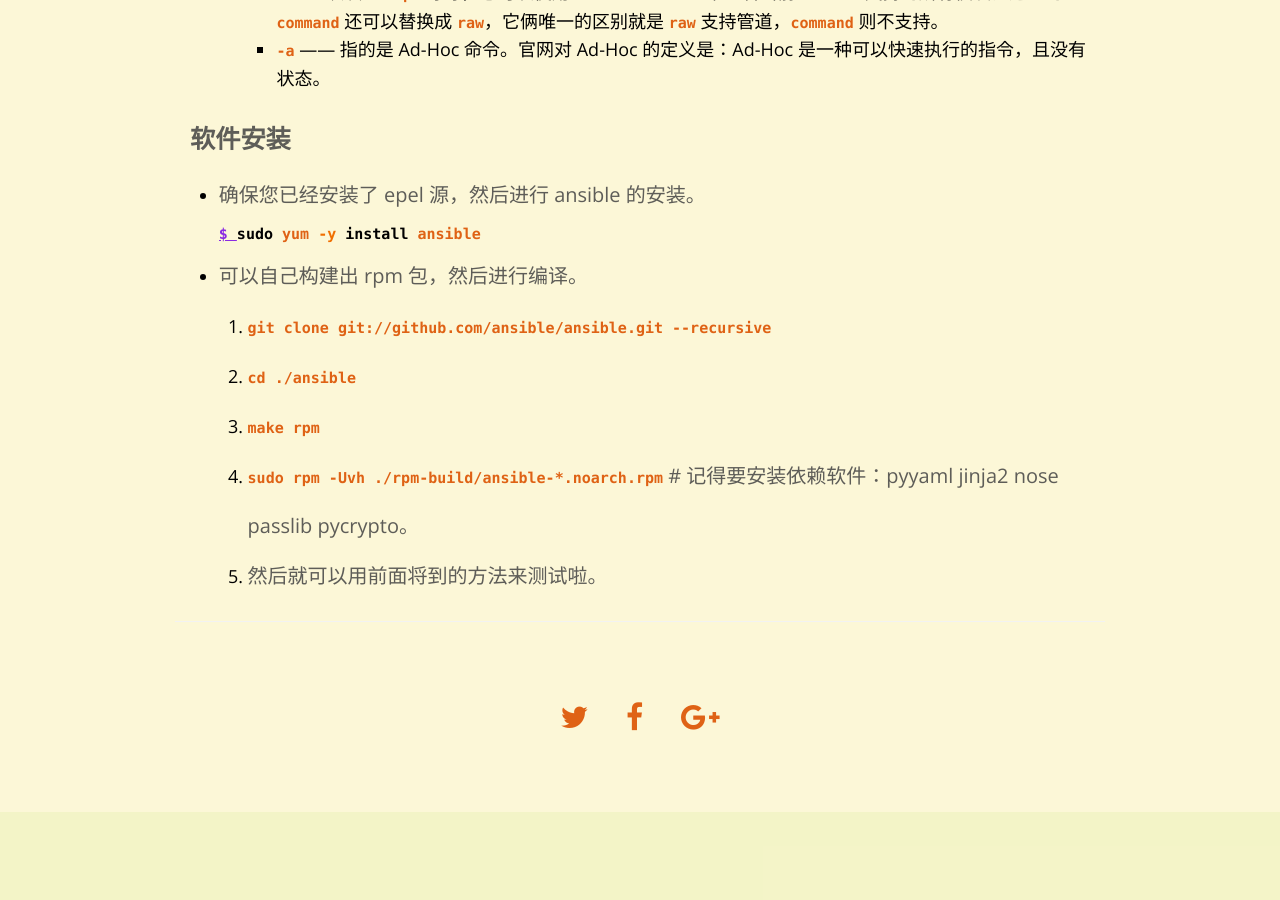
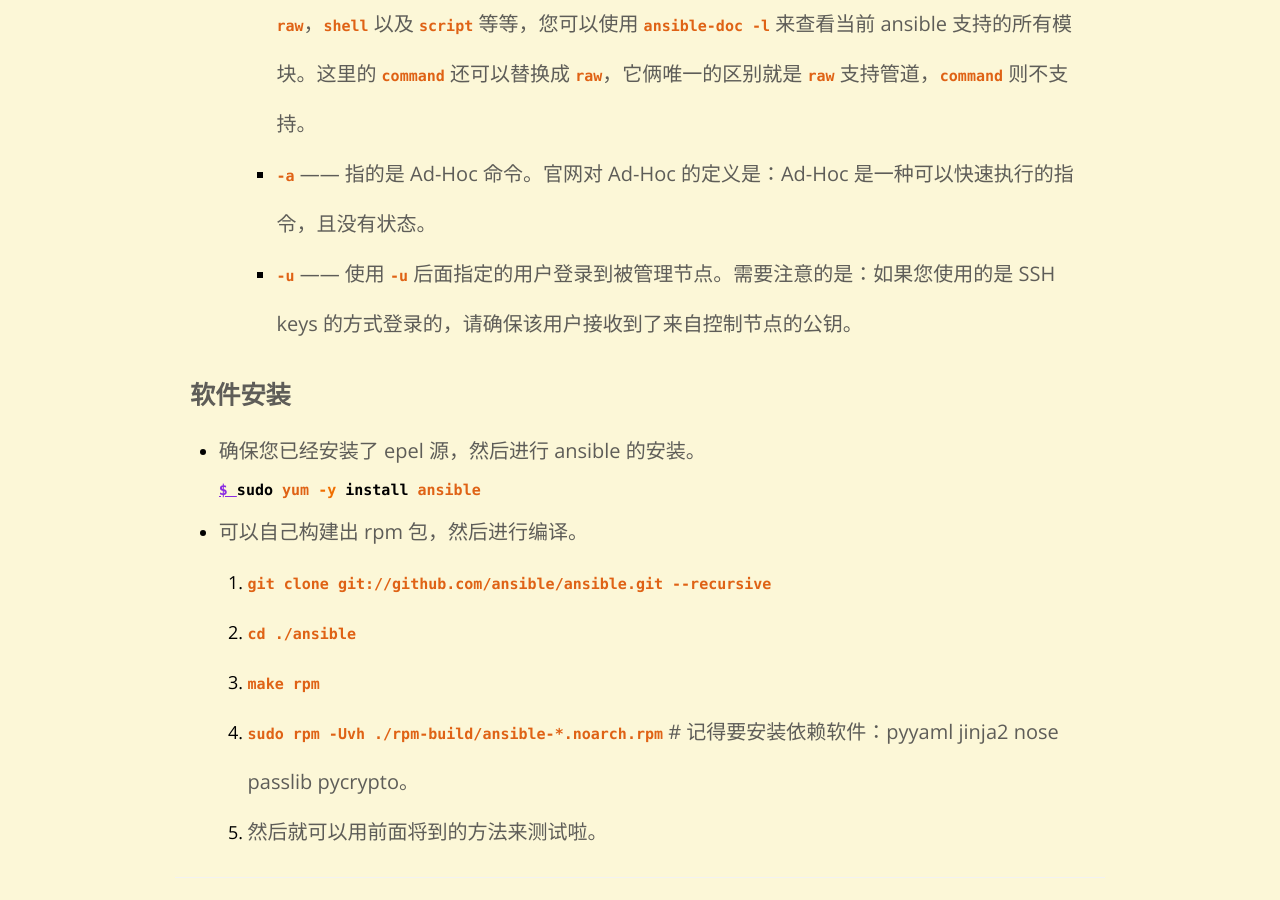
Before and after one commit to yaqi001/yaqi.github.io, a Jekyll site: the page built from _posts/2015-10-23-Ansible 从0到1.md, in a window 1280 px wide and 900 px high, scrolled down 5117 px. Built offline with Jekyll 4.4.1, drawn with Linux system fonts in a browser that asks for light colours; nearby versions of some CDN libraries.

Commit message:
add sth. fixed

```diff
--- a/_posts/2015-10-23-Ansible 从0到1.md
+++ b/_posts/2015-10-23-Ansible 从0到1.md
@@ -186,7 +186,10 @@ tags:
      ~~~
 
      * `-m` —— 用于执行后面指定的模块，这里我们使用的是 `command`，当然也有其它的模块例如：`raw`，`shell` 以及 `script` 等等，您可以使用 `ansible-doc -l` 来查看当前 ansible 支持的所有模块。这里的 `command` 还可以替换成 `raw`，它俩唯一的区别就是 `raw` 支持管道，`command` 则不支持。
+
      * `-a` —— 指的是 Ad-Hoc 命令。官网对 Ad-Hoc 的定义是：Ad-Hoc 是一种可以快速执行的指令，且没有状态。
+
+     * `-u` —— 使用 `-u` 后面指定的用户登录到被管理节点。需要注意的是：如果您使用的是 SSH keys 的方式登录的，请确保该用户接收到了来自控制节点的公钥。
 
 ### 软件安装
 
```
